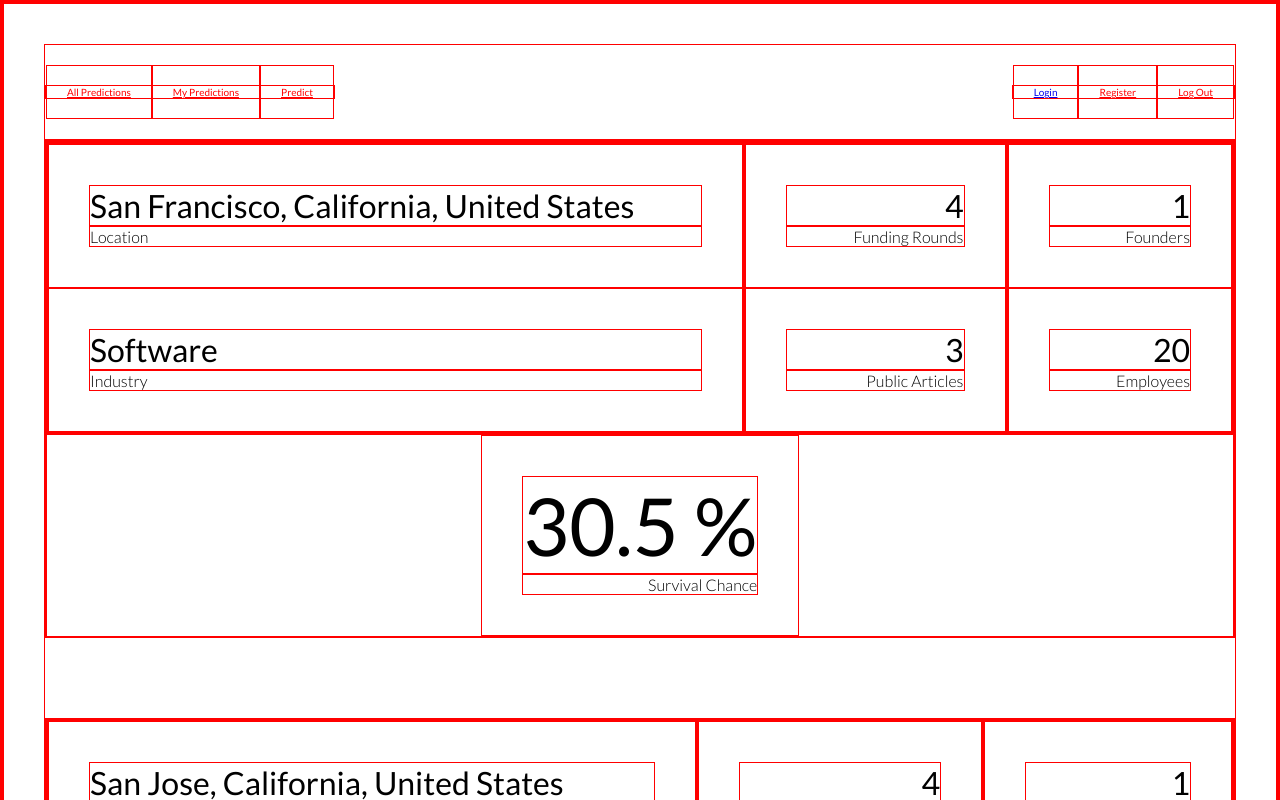
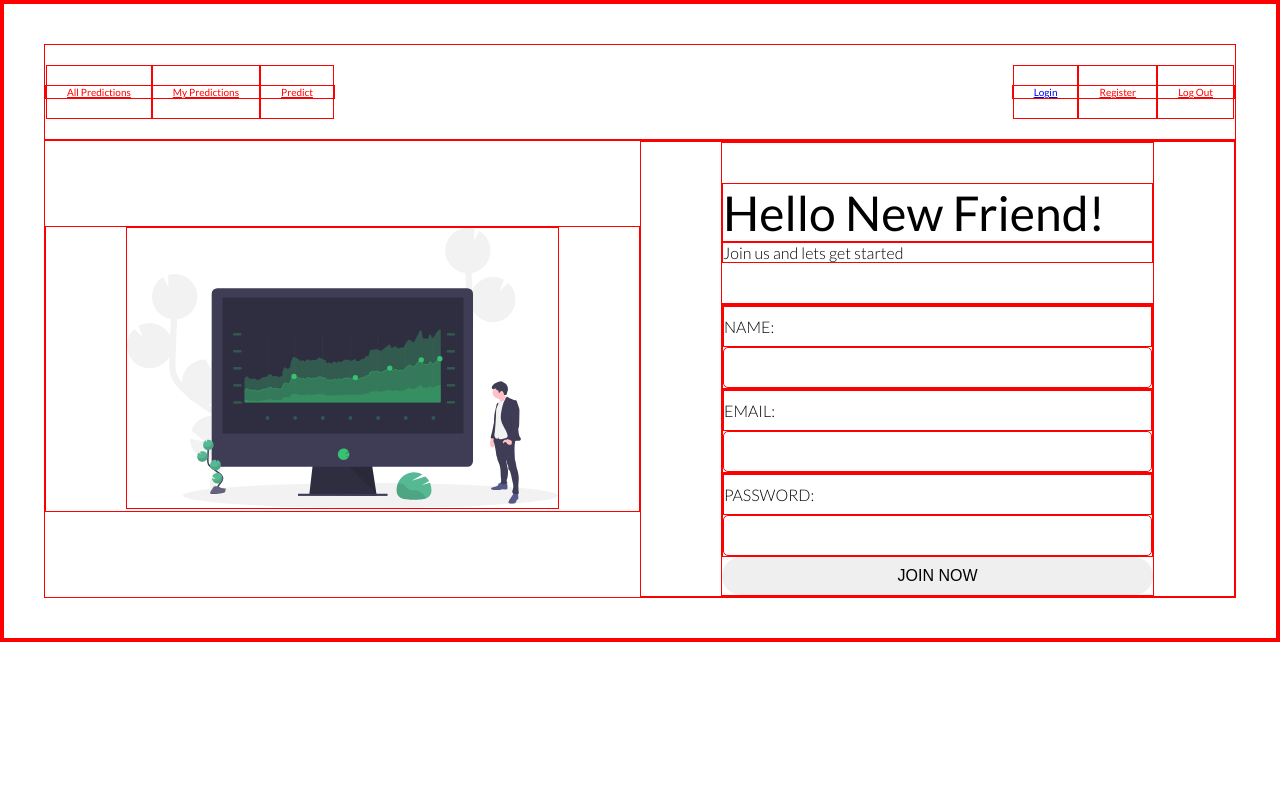
Before and after one commit to bw-startup/frontend, a React (Create React App) app: page /register in a window 1280 px wide. Shown: the top 800 px of the page. Built offline with nearby package versions, Linux system fonts and the light colour scheme.

Commit message:
Register Component setup

```diff
--- a/public/index.html
+++ b/public/index.html
@@ -24,7 +24,7 @@
       work correctly both with client-side routing and a non-root public URL.
       Learn how to configure a non-root public URL by running `npm run build`.
     -->
-    <title>React App</title>
+    <title>Startup Success Predictor | React Hooks and Apollo Client</title>
   </head>
   <body>
     <noscript>You need to enable JavaScript to run this app.</noscript>
--- a/src/App.js
+++ b/src/App.js
@@ -3,6 +3,7 @@ import {BrowserRouter as Router, Switch, Route} from 'react-router-dom';
 import {ApolloProvider} from '@apollo/react-hooks';
 import ApolloClient from 'apollo-boost';
 import Login from './components/Login';
+import Register from './components/Register';
 import Predictions from './components/Predictions';
 import Navigation from './components/Navigation';
 
@@ -23,6 +24,9 @@ const App = () => {
             <Route path='/login'>
               <Login />
             </Route>
+            <Route path='/register'>
+              <Register />
+            </Route>
             <Route path='/'>
               <Predictions />
             </Route>
--- a/src/components/Navigation.js
+++ b/src/components/Navigation.js
@@ -12,7 +12,7 @@ const Navigation = () => {
       </S.NavigationLeft>
       <S.NavigationRight>
         <S.NavigationLink to='/login'>Login</S.NavigationLink>
-        <S.NavigationLink to='/'>Register</S.NavigationLink>
+        <S.NavigationLink to='/register'>Register</S.NavigationLink>
         <S.NavigationLink to='/'>Log Out</S.NavigationLink>
       </S.NavigationRight>
     </S.NavigationContainer>
--- /dev/null
+++ b/src/components/Register.js
@@ -0,0 +1,96 @@
+import React, {useState} from 'react';
+import {useQuery, useMutation} from '@apollo/react-hooks';
+import {gql} from 'apollo-boost';
+
+import * as S from '../styles';
+
+const REGISTER_USER = gql`
+  mutation registerUser($name: String!, $email: String!, $password: String!) {
+    registerUser(data: {name: $name, email: $email, password: $password}) {
+      token
+      user {
+        _id
+        name
+        email
+      }
+    }
+  }
+`;
+
+const Register = () => {
+  const [inputs, setInputs] = useState({
+    email: '',
+    password: '',
+  });
+
+  const handleRegister = async (event) => {
+    event.preventDefault();
+
+    setInputs(() => ({
+      email: '',
+      password: '',
+    }));
+  };
+
+  const handleInputChange = (event) => {
+    event.persist();
+    setInputs((inputs) => ({
+      ...inputs,
+      [event.target.id]: event.target.value,
+    }));
+  };
+
+  return (
+    <S.AuthenticationContainer>
+      <S.AuthenticationSplit>
+        <S.AuthenticationImg
+          src='/images/register.svg'
+          alt='User analyzing the results of a startup'
+        />
+      </S.AuthenticationSplit>
+      <S.AuthenticationSplit>
+        <S.AuthenticationHeader>
+          <S.Header>Hello New Friend!</S.Header>
+          <S.SubHeader>Join us and lets get started</S.SubHeader>
+        </S.AuthenticationHeader>
+        <S.AuthenticationForm onSubmit={handleRegister}>
+          <S.AuthenticationField>
+            <label htmlFor='name'>Name:</label>
+            <input
+              type='text'
+              name='name'
+              id='name'
+              onChange={handleInputChange}
+              value={inputs.name}
+            />
+          </S.AuthenticationField>
+          <S.AuthenticationField>
+            <label htmlFor='email'>Email:</label>
+            <input
+              type='text'
+              name='email'
+              id='email'
+              onChange={handleInputChange}
+              value={inputs.email}
+            />
+          </S.AuthenticationField>
+          <S.AuthenticationField>
+            <label htmlFor='password'>Password:</label>
+            <input
+              type='password'
+              name='password'
+              id='password'
+              onChange={handleInputChange}
+              value={inputs.password}
+            />
+          </S.AuthenticationField>
+          <S.AuthenticationButton type='submit'>
+            Join Now
+          </S.AuthenticationButton>
+        </S.AuthenticationForm>
+      </S.AuthenticationSplit>
+    </S.AuthenticationContainer>
+  );
+};
+
+export default Register;
```
Also changed, not shown: public/images/register.svg (added).
